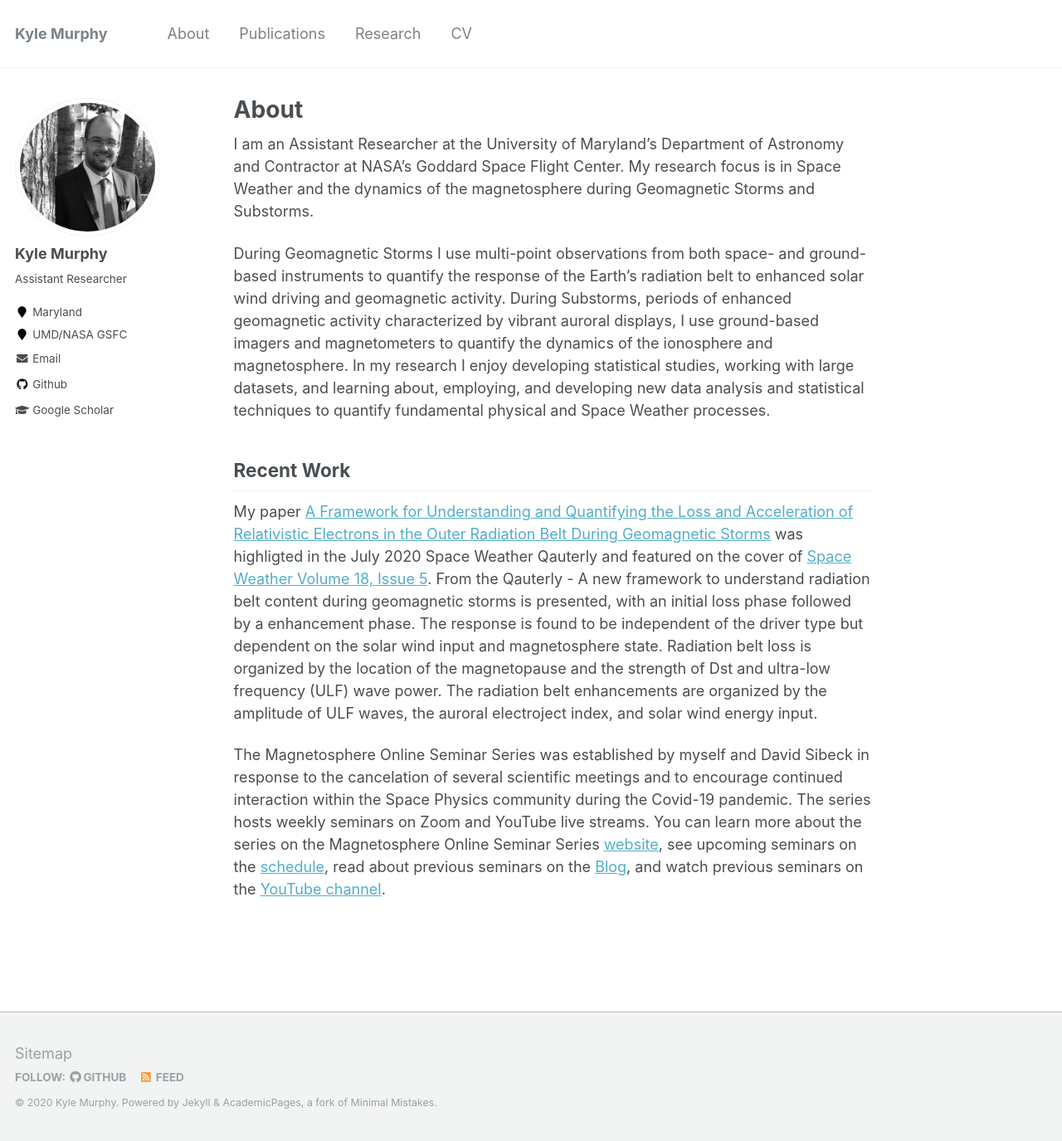
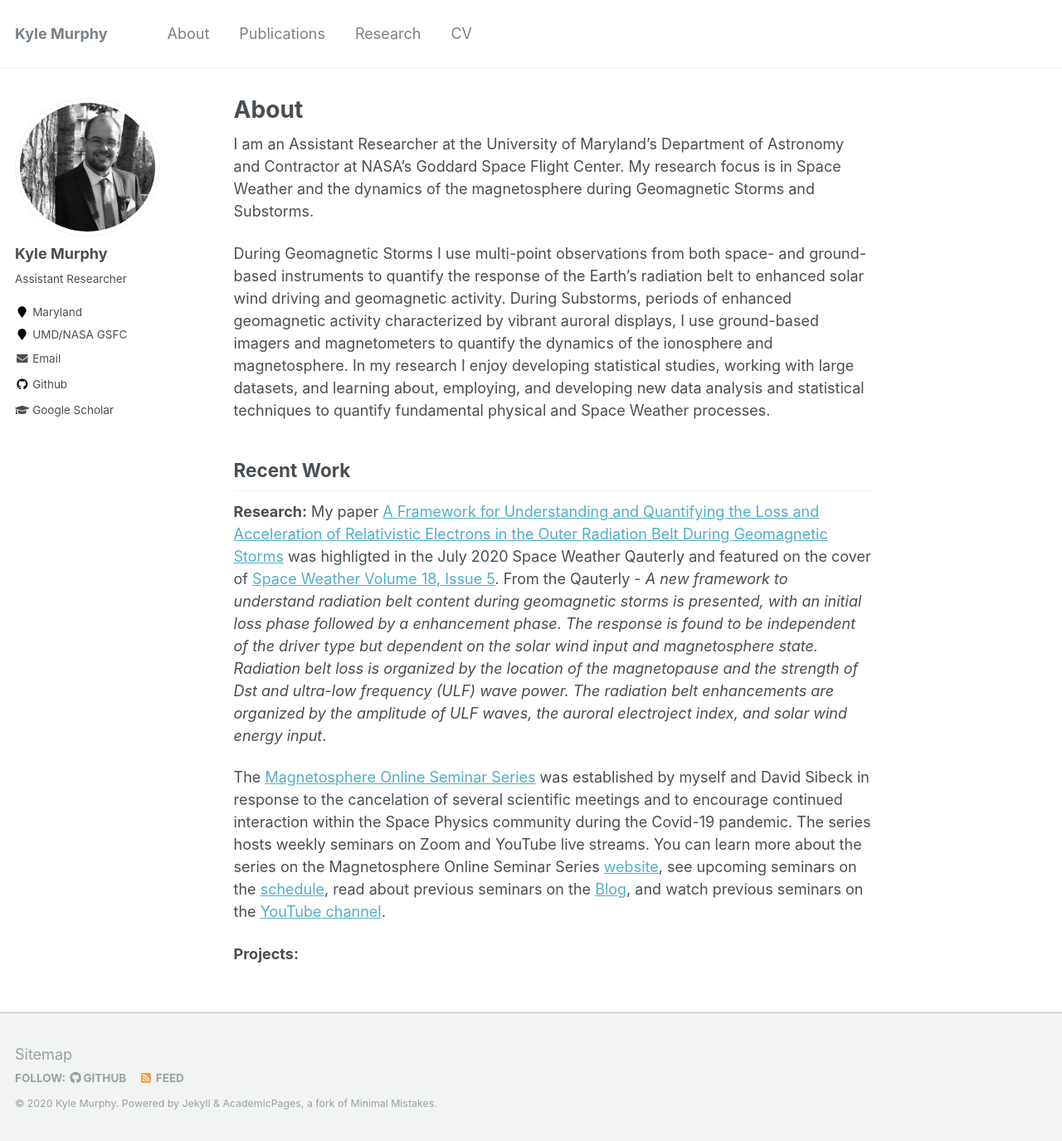
Before and after one commit to kylermurphy/kylermurphy.github.io, a Jekyll site: the page built from _pages/about.md, in a window 1280 px wide and 1375 px high. Shown: the whole window at 83% size. Built offline with Jekyll 4.4.1, drawn with Linux system fonts in a browser that asks for light colours.

Commit message:
Update about.md

```diff
--- a/_pages/about.md
+++ b/_pages/about.md
@@ -14,9 +14,11 @@
 
 ## Recent Work
 
-My paper [A Framework for Understanding and Quantifying the Loss and Acceleration of Relativistic Electrons in the Outer Radiation Belt During Geomagnetic Storms][1] was highligted in the July 2020 Space Weather Qauterly and featured on the cover of [Space Weather Volume 18, Issue 5][2]. From the Qauterly - A new framework to understand radiation belt content during geomagnetic storms is presented, with an initial loss phase followed by a enhancement phase. The response is found to be independent of the driver type but dependent on the solar wind input and magnetosphere state. Radiation belt loss is organized by the location of the magnetopause and the strength of Dst and ultra-low frequency (ULF) wave power. The radiation belt enhancements are organized by the amplitude of ULF waves, the auroral electroject index, and solar wind energy input.
+**Research:** My paper [A Framework for Understanding and Quantifying the Loss and Acceleration of Relativistic Electrons in the Outer Radiation Belt During Geomagnetic Storms][1] was highligted in the July 2020 Space Weather Qauterly and featured on the cover of [Space Weather Volume 18, Issue 5][2]. From the Qauterly - *A new framework to understand radiation belt content during geomagnetic storms is presented, with an initial loss phase followed by a enhancement phase. The response is found to be independent of the driver type but dependent on the solar wind input and magnetosphere state. Radiation belt loss is organized by the location of the magnetopause and the strength of Dst and ultra-low frequency (ULF) wave power. The radiation belt enhancements are organized by the amplitude of ULF waves, the auroral electroject index, and solar wind energy input*.
 
-The Magnetosphere Online Seminar Series was established by myself and David Sibeck in response to the cancelation of several scientific meetings and to encourage continued interaction within the Space Physics community during the Covid-19 pandemic. The series hosts weekly seminars on Zoom and YouTube live streams. You can learn more about the series on the Magnetosphere Online Seminar Series [website][3], see upcoming seminars on the [schedule][4], read about previous seminars on the [Blog][5], and watch previous seminars on the [YouTube channel][6].
+The [Magnetosphere Online Seminar Series][3] was established by myself and David Sibeck in response to the cancelation of several scientific meetings and to encourage continued interaction within the Space Physics community during the Covid-19 pandemic. The series hosts weekly seminars on Zoom and YouTube live streams. You can learn more about the series on the Magnetosphere Online Seminar Series [website][3], see upcoming seminars on the [schedule][4], read about previous seminars on the [Blog][5], and watch previous seminars on the [YouTube channel][6].
+
+**Projects:**
 
 
 
```
